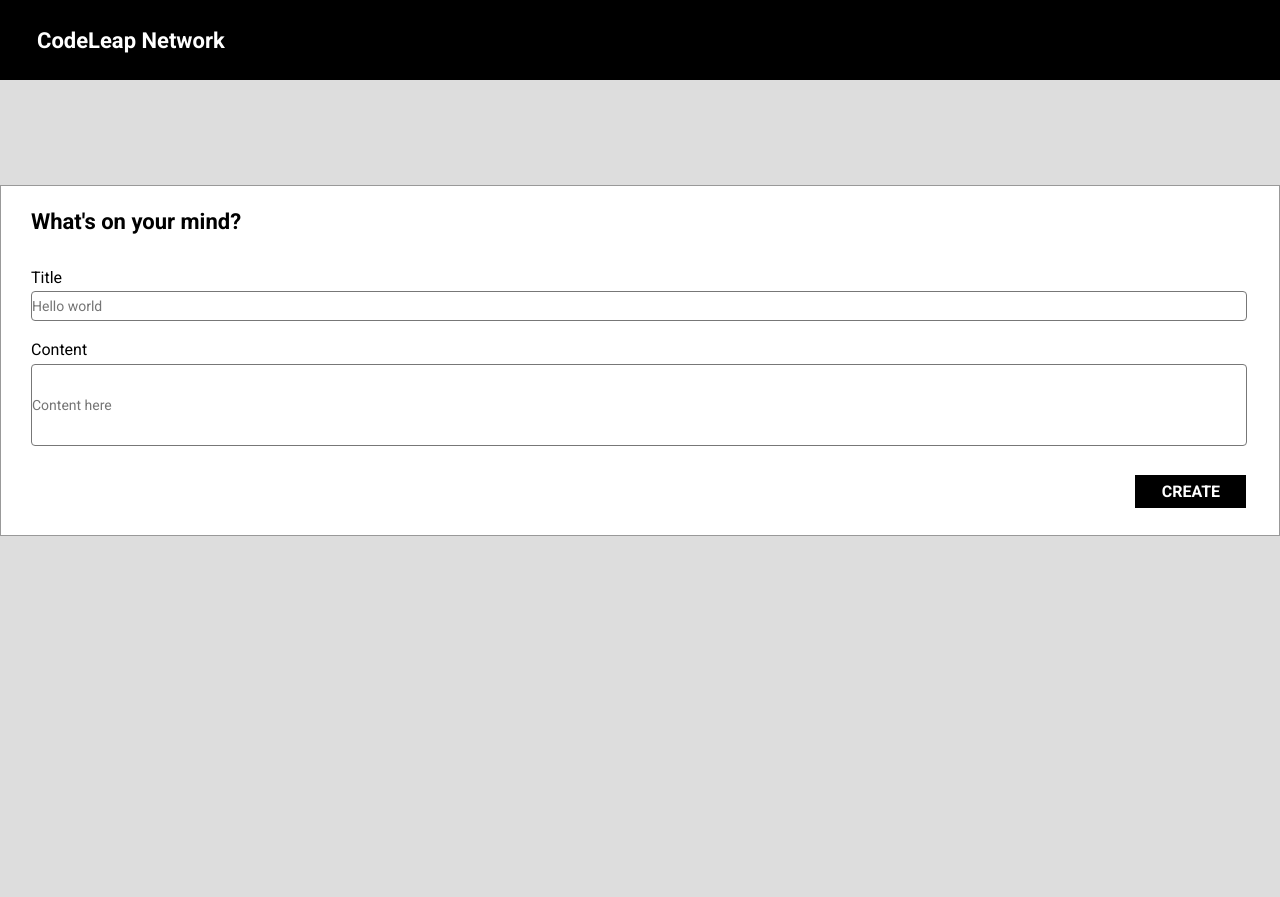
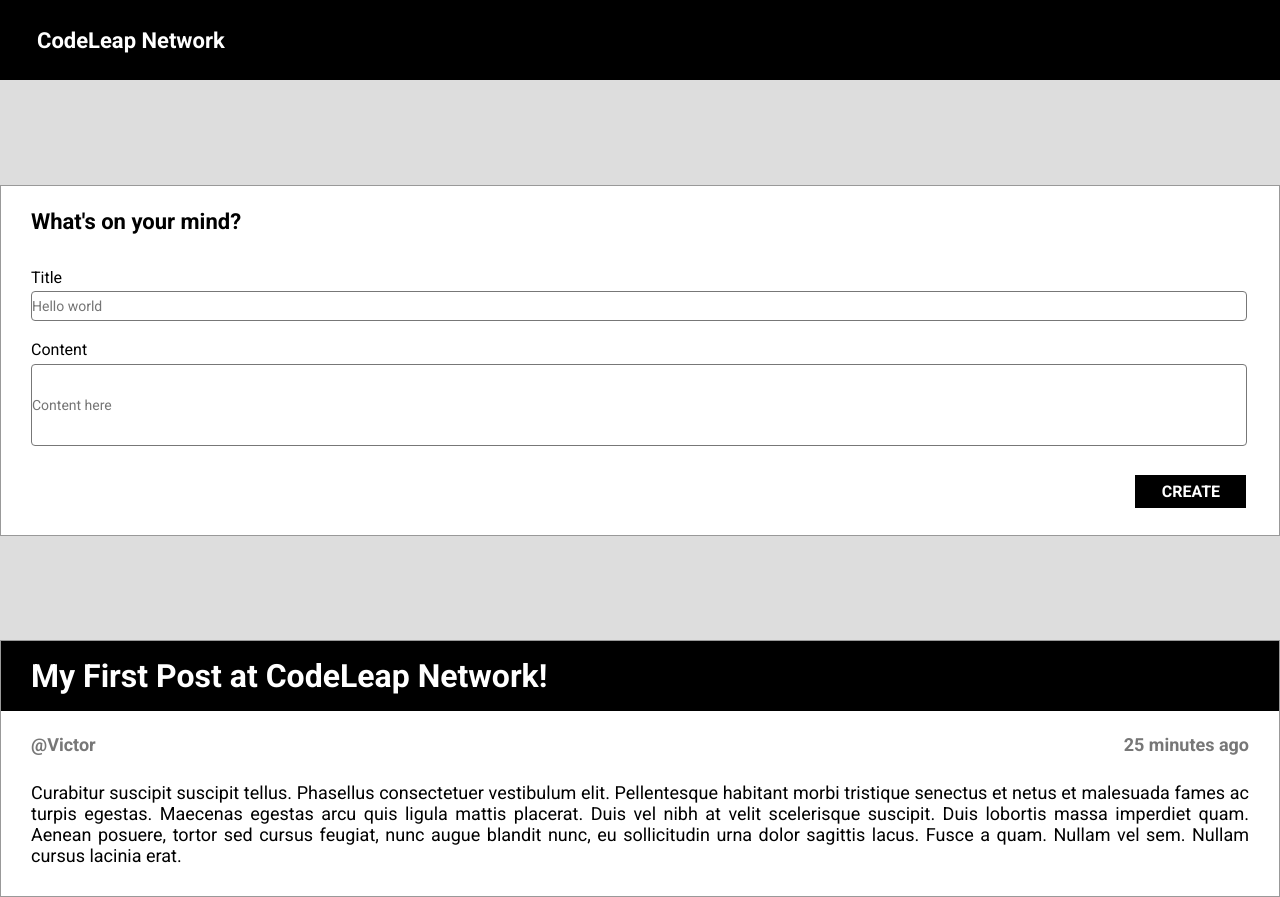
Before and after one commit to lucasvurquiza/code-lead, a React (Create React App) app: page / in a window 1280 px wide. Before the commit the page ends 800 px from the top, so only its background shows below. Built offline with nearby package versions, Linux system fonts and the light colour scheme.

Commit message:
Criando cards para posts

```diff
--- /dev/null
+++ b/src/components/CardsPosts/index.tsx
@@ -0,0 +1,19 @@
+import './styles.css';
+
+export const CardsPosts = () => {
+  return (
+    <div className='cardPosts'>
+      <div className='titleCard'>
+        <h1>My First Post at CodeLeap Network!</h1>
+      </div>
+      <div className='userAndTime'>
+        <h4 className='userNameH4'>@Victor</h4>
+        <h4 className='timePostsH4'>25 minutes ago</h4>
+      </div>
+      <br />
+      <div className='textContent'>
+        <p>Curabitur suscipit suscipit tellus. Phasellus consectetuer vestibulum elit. Pellentesque habitant morbi tristique senectus et netus et malesuada fames ac turpis egestas. Maecenas egestas arcu quis ligula mattis placerat. Duis vel nibh at velit scelerisque suscipit. Duis lobortis massa imperdiet quam. Aenean posuere, tortor sed cursus feugiat, nunc augue blandit nunc, eu sollicitudin urna dolor sagittis lacus. Fusce a quam. Nullam vel sem. Nullam cursus lacinia erat.</p>
+      </div>
+    </div>
+  );
+};
--- /dev/null
+++ b/src/components/CardsPosts/styles.css
@@ -0,0 +1,63 @@
+.cardPosts {
+  width: 80rem;
+  background-color: #FFF;
+  border: 0.063rem solid #999999;
+}
+
+.cardPosts .titleCard{
+  background-color: #000000;
+  height: 4.375rem;
+}
+
+.cardPosts .titleCard h1{
+  background-color: #000000;
+  color: #FFF;
+  font-family: 'Roboto', sans-serif;
+  font-weight: 700;
+  font-size: 2rem;
+  margin-left: 1.875rem;
+  position: relative;
+  top: 50%;
+  transform: translateY(-50%);
+}
+
+.cardPosts p {
+  margin-top: 1.875rem;
+  margin-bottom: 1.875rem;
+  background-color: #FFF;
+  font-family: 'Roboto', sans-serif;
+  font-weight: 400;
+  font-size: 1.125rem;
+  text-align: justify;
+}
+
+.textContent {
+  margin-left: 1.875rem;
+  margin-right: 1.875rem;
+}
+
+.userAndTime {
+  margin-top: 1.438rem;
+  margin-right: 1.875rem;
+  margin-left: 1.875rem;
+}
+
+.userNameH4 {
+  background-color: #FFF;
+  text-align: left;
+  float: left;
+  color: #777777;
+  font-family: 'Roboto', sans-serif;
+  font-weight: 700;
+  font-size: 1.125rem;
+}
+
+.timePostsH4 {
+  background-color: #FFF;
+  text-align: right;
+  float: right;
+  color: #777777;
+  font-family: 'Roboto', sans-serif;
+  font-weight: 700;
+  font-size: 1.125rem;
+}
--- a/src/pages/App.tsx
+++ b/src/pages/App.tsx
@@ -1,4 +1,5 @@
 import React from 'react';
+import { CardsPosts } from '../components/CardsPosts';
 import { ModalForm } from '../components/ModalForm';
 import { Navbar } from '../components/Navbar';
 import './styles.css';
@@ -10,6 +11,9 @@
       <div className='modalCreateForm'>
         <ModalForm titleModal={`What's on your mind?`} labelButton='CREATE'/>
       </div>
+      <div className='modalPost'>
+      <CardsPosts />
+      </div>
     </>
   );
 }
--- a/src/pages/styles.css
+++ b/src/pages/styles.css
@@ -20,3 +20,11 @@
   justify-content: center;
   align-items: center
 }
+
+.modalPost {
+  width: 100vw;
+  display: flex;
+  flex-direction: row;
+  justify-content: center;
+  align-items: center
+}
```
